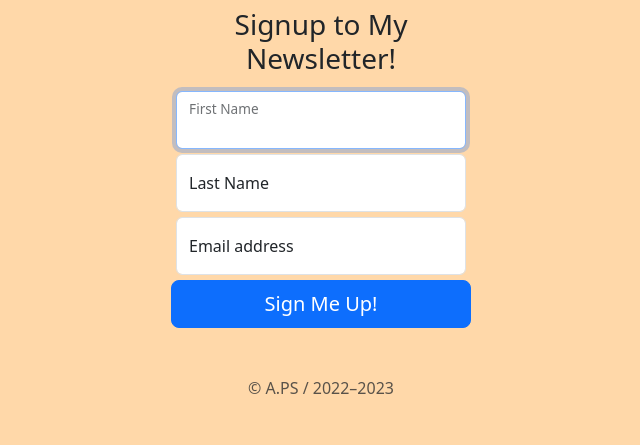
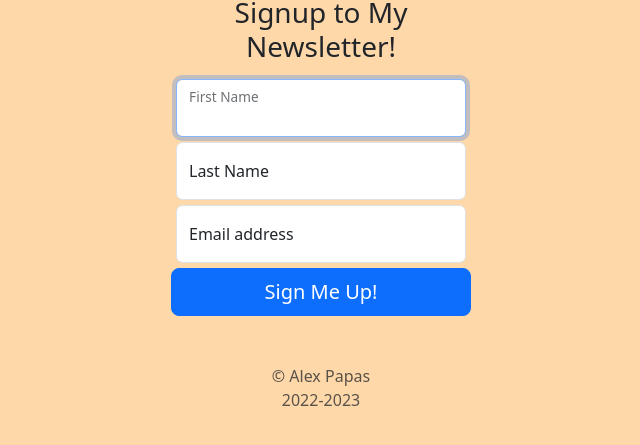
Before and after one commit to AlexMarPapas/Newsletter-Signup, a plain HTML site: page signup.html in a window 1280 px wide. Shown: the part 265-710 px from the top of the page, without its empty margins (319-959 px from the left). Drawn offline with nearby package versions, Linux system fonts and the light colour scheme.

Commit message:
Update signup.html

```diff
--- a/signup.html
+++ b/signup.html
@@ -34,7 +34,7 @@
     </div>
 
     <button class="w-100 btn btn-lg btn-primary" type="submit">Sign Me Up!</button>
-    <p class="mt-5 mb-3 text-muted">&copy; A.PS / 2022–2023</p>
+    <p class="mt-5 mb-3 text-muted">&copy; Alex Papas <br> 2022-2023</p>
   </form>
 </main>
 
```
